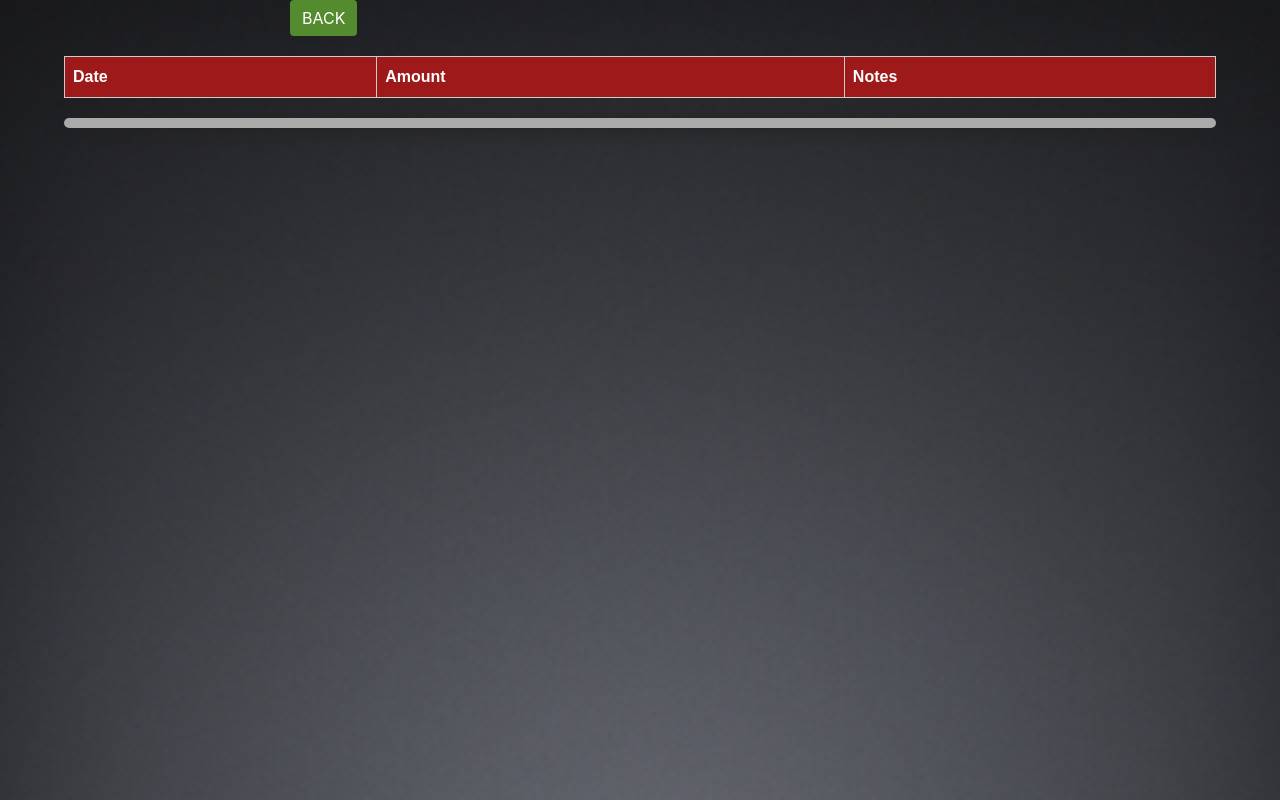
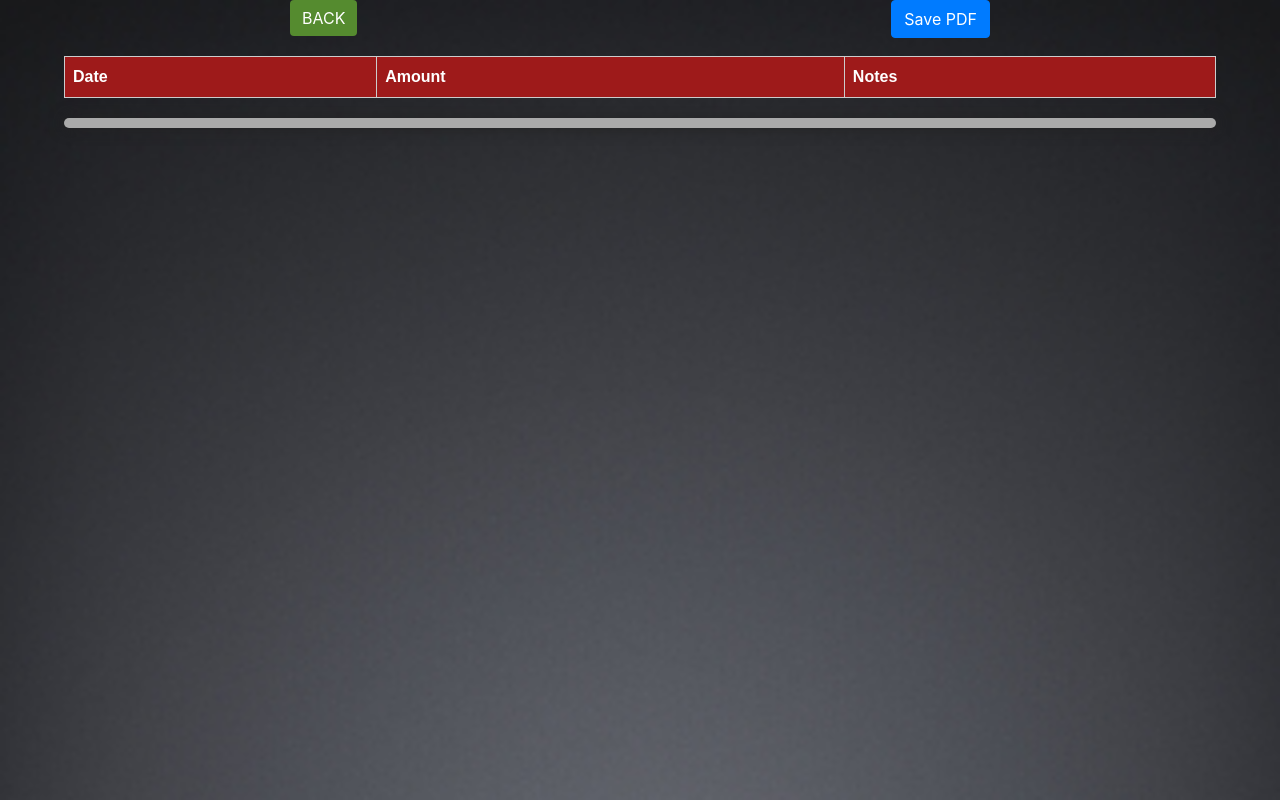
Before and after one commit to nachospada/DailyBooks, a plain HTML site: page report.html in a window 1280 px wide. Drawn offline with nearby package versions, Linux system fonts and the light colour scheme.

Commit message:
Add files via upload

```diff
--- a/report.html
+++ b/report.html
@@ -16,7 +16,7 @@
   <body onload="fetchExpenses()">
       <div class="container">
           <a href="index.html" class="btn btn-success">BACK</a>
-<!--          <a onclick="createPDF()" style="float:right; color:#fff" class="btn btn-primary">Save PDF</a>-->
+          <a onclick="createPDF()" style="float:right; color:#fff" class="btn btn-primary">Save PDF</a>
 
       </div>
 
```
